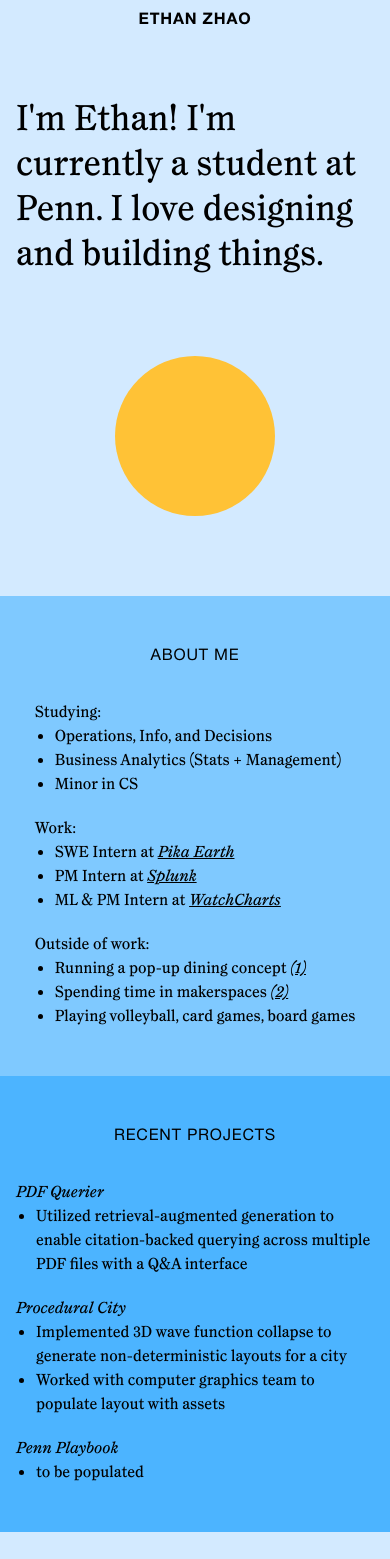
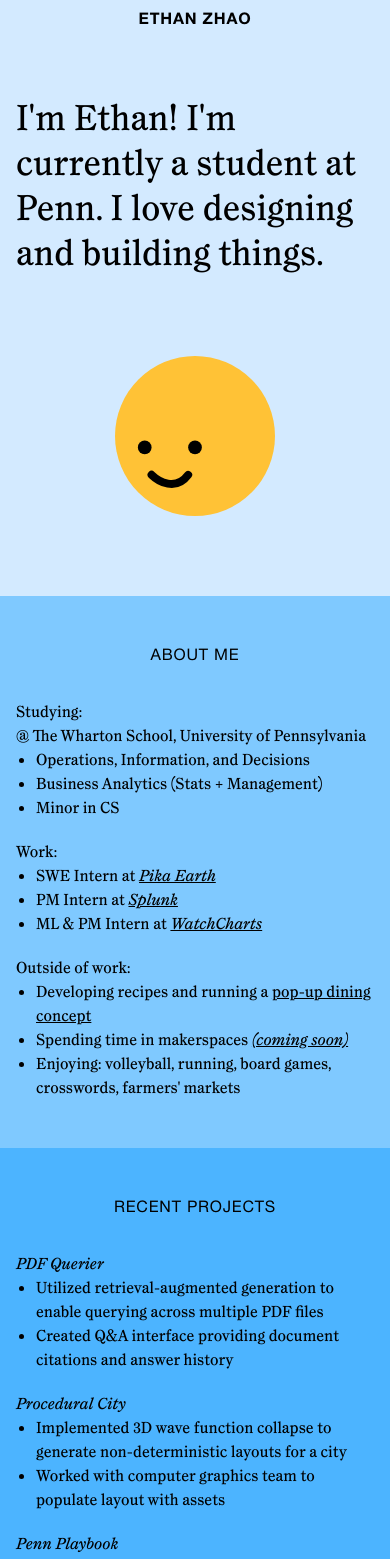
Before and after one commit to exyzhao/ethanxyzhao.com, a React (Create React App) app: page / in a window 390 px wide. Shown: the top 1559 px of the page. Before the commit the page ends 1532 px from the top, so only its background shows below. Built offline with nearby package versions, Linux system fonts and the light colour scheme.

Commit message:
Populate projects

```diff
--- a/src/App.js
+++ b/src/App.js
@@ -1,14 +1,11 @@
 import { useEffect, useRef, useState } from 'react'
 import gsap from 'gsap'
+import sun from './assets/img/sun.svg'
 
 const App = () => {
   const [sunX, setSunX] = useState(null)
   const [sunY, setSunY] = useState(null)
   const sunContainer = useRef(null)
-
-  const sayHelloLinting = (fName) => {
-    console.log('Hello linting, ${fName}')
-  }
 
   // useEffect(() => {
   //   setSunX(sunContainer.current.offsetLeft + 80)
@@ -35,48 +32,47 @@ const App = () => {
   // })
 
   return (
-    <div className={'flex flex-col bg-blue1 font-serif'}>
+    <div className="flex flex-col bg-blue1 font-serif">
       {/* <div className={"bg-black h-5 w-5"} id="face" /> */}
-
-      <div className={'flex justify-center bg-blue1 pb-6 pt-2 md:p-6'}>
-        <b className={'font-sans tracking-wider'}>ETHAN ZHAO</b>
+      <div className="flex justify-center bg-blue1 pb-6 pt-2 md:p-6">
+        <b className="font-sans tracking-wider">ETHAN ZHAO</b>
       </div>
-      <div className={'flex flex-col justify-between md:flex-row'}>
-        <div
-          className={'flex max-w-xl px-4 pb-14 pt-10 md:pb-16 md:pl-8 lg:pl-20'}
-        >
+      <div className="mx-auto flex w-full max-w-5xl flex-col justify-between md:flex-row">
+        <div className="flex max-w-xl px-4 pb-14 pt-10 md:pb-16 md:pl-8 lg:pl-20">
           {/* Responsive horizontal padding repeated below */}
-          <h1 className={'text-4xl leading-tight'}>
+          <h1 className="text-4xl leading-tight">
             I'm Ethan! I'm currently a student at Penn. I love designing and
             building things.
           </h1>
         </div>
-        <div className={'flex justify-center px-4 pb-20 pt-6 md:pr-8 lg:pr-20'}>
-          <div
+        <div className="flex justify-center px-4 pb-20 pt-6 md:pr-8 lg:pr-20">
+          <img src={sun} className="h-40 w-40" />
+          {/* <div
             ref={sunContainer}
             className={'h-40 w-40 rounded-full bg-yellow'}
           >
-            {/* <div className={"bg-black h-5 w-5"} id="face" /> */}
-          </div>
+            <div className={"bg-black h-5 w-5"} id="face" />
+          </div> */}
         </div>
       </div>
 
-      <div className={'flex flex-col items-center bg-blue2'}>
-        <div className={'flex justify-center pb-8 pt-12'}>
-          <h2 className={'font-sans tracking-wider'}>ABOUT ME</h2>
+      <div className="flex flex-col items-center bg-blue2">
+        <div className="flex justify-center pb-8 pt-12">
+          <h2 className="font-sans tracking-wider">ABOUT ME</h2>
         </div>
-        <div className={'flex flex-col gap-5 px-4 pb-12 md:w-7/12'}>
+        <div className="flex flex-col gap-5 px-4 pb-12 md:w-7/12">
           <div>
             <p>Studying:</p>
-            <ul className={'list-disc pl-5'}>
-              <li>Operations, Info, and Decisions</li>
+            <p>@ The Wharton School, University of Pennsylvania</p>
+            <ul className="list-disc pl-5">
+              <li>Operations, Information, and Decisions</li>
               <li>Business Analytics (Stats + Management)</li>
               <li>Minor in CS</li>
             </ul>
           </div>
           <div>
             <p>Work:</p>
-            <ul className={'list-disc pl-5'}>
+            <ul className="list-disc pl-5">
               <li>
                 SWE Intern at{' '}
                 <a target="_blank" rel="noreferrer" href="https://withpika.com">
@@ -113,39 +109,49 @@ const App = () => {
           </div>
           <div>
             <p>Outside of work:</p>
-            <ul className={'list-disc pl-5'}>
+            <ul className="list-disc pl-5">
               <li>
-                Running a pop-up dining concept{' '}
-                <em>
-                  <u>(1)</u>
-                </em>
+                Developing recipes and running a{' '}
+                <a
+                  target="_blank"
+                  rel="noreferrer"
+                  href="https://www.instagram.com/everynowthenn"
+                >
+                  <u>pop-up dining concept</u>
+                </a>
               </li>
               <li>
                 Spending time in makerspaces{' '}
                 <em>
-                  <u>(2)</u>
+                  <u>(coming soon)</u>
                 </em>
               </li>
-              <li>Playing volleyball, card games, board games</li>
+              <li>
+                Enjoying: volleyball, running, board games, crosswords, farmers'
+                markets
+              </li>
             </ul>
           </div>
         </div>
       </div>
 
-      <div className={'flex flex-col items-center bg-blue3'}>
-        <div className={'flex justify-center pb-8 pt-12'}>
-          <h2 className={'font-sans tracking-wider'}>RECENT PROJECTS</h2>
+      <div className="flex flex-col items-center bg-blue3">
+        <div className="flex justify-center pb-8 pt-12">
+          <h2 className="font-sans tracking-wider">RECENT PROJECTS</h2>
         </div>
-        <div className={'flex flex-col gap-5 px-4 pb-12 md:w-7/12'}>
+        <div className="flex flex-col gap-5 px-4 pb-12 md:w-7/12">
           <div>
             <p>
               <em>PDF Querier</em>
             </p>
-            <ul className={'list-disc pl-5'}>
+            <ul className="list-disc pl-5">
               <li>
-                Utilized retrieval-augmented generation to enable
-                citation-backed querying across multiple PDF files with a Q&A
-                interface
+                Utilized retrieval-augmented generation to enable querying
+                across multiple PDF files
+              </li>
+              <li>
+                Created Q&A interface providing document citations and answer
+                history
               </li>
             </ul>
           </div>
@@ -153,7 +159,7 @@ const App = () => {
             <p>
               <em>Procedural City</em>
             </p>
-            <ul className={'list-disc pl-5'}>
+            <ul className="list-disc pl-5">
               <li>
                 Implemented 3D wave function collapse to generate
                 non-deterministic layouts for a city
@@ -168,8 +174,12 @@ const App = () => {
             <p>
               <em>Penn Playbook</em>
             </p>
-            <ul className={'list-disc pl-5'}>
-              <li>to be populated</li>
+            <ul className="list-disc pl-5">
+              <li>
+                Developed app showcasing visualizations of mood/energy tracking,
+                confessions, hypotheticals, and other data from Penn's student
+                population
+              </li>
             </ul>
           </div>
         </div>
```
Also changed, not shown: src/assets/img/sun.svg (added).
